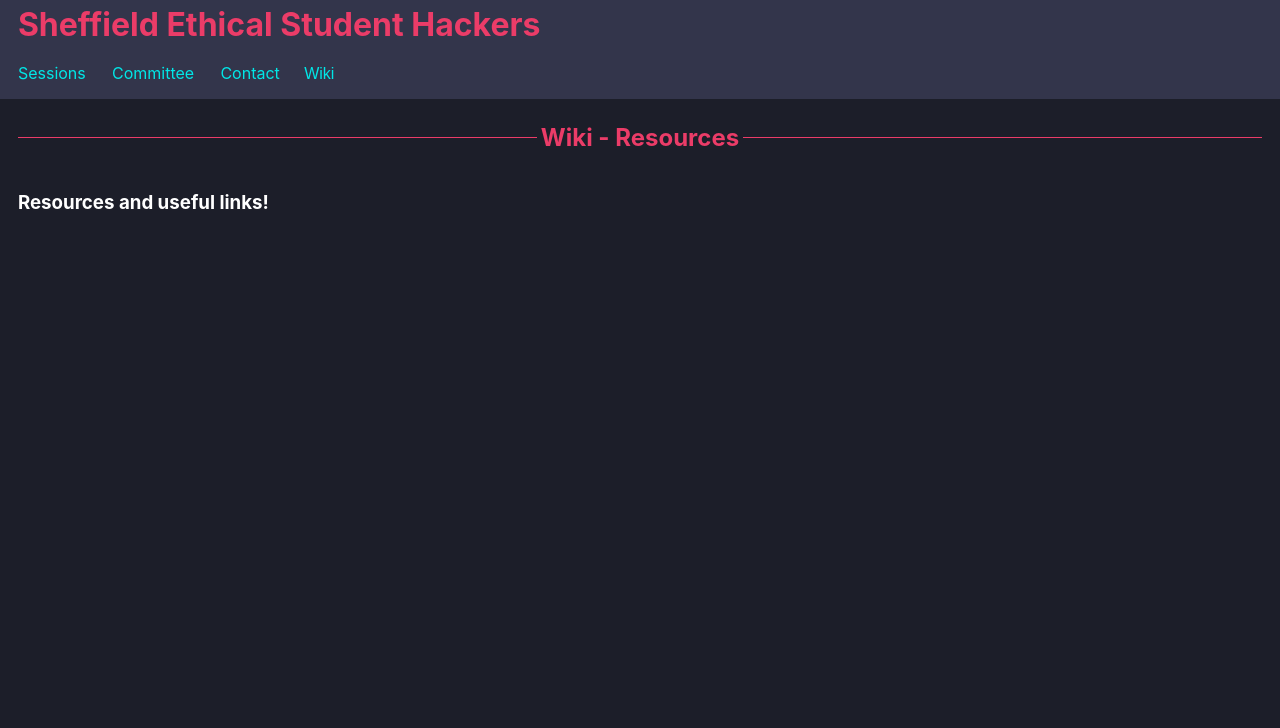
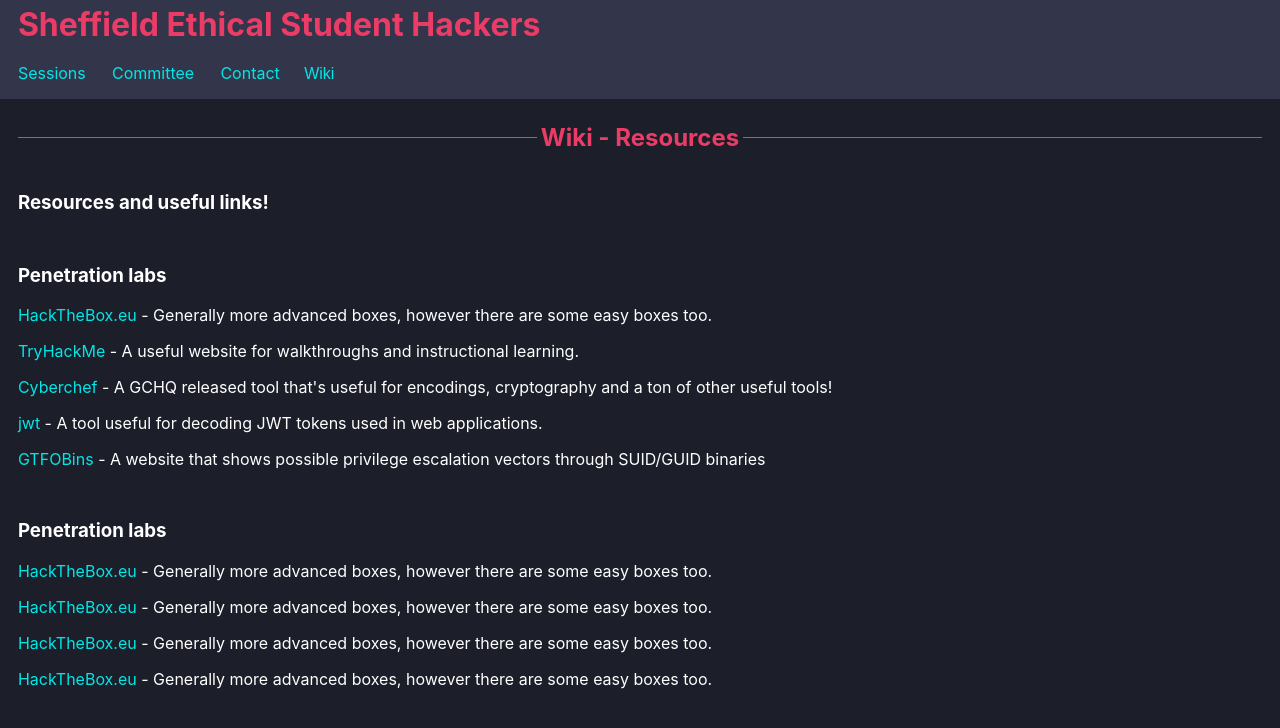
Before and after one commit to ShefESH/SeshWebsite, a Jekyll site: the page built from shefesh-site/_wiki/resources.html, in a window 1280 px wide. Shown: the top 728 px of the page. Built offline with Jekyll 4.4.1, drawn with Linux system fonts in a browser that asks for light colours.

Commit message:
Added more template

```diff
--- a/shefesh-site/_sass/wikiresources.scss
+++ b/shefesh-site/_sass/wikiresources.scss
@@ -0,0 +1,6 @@
+$backgroundColorLight: #33354b;
+$lightBlue: #00e7e7;
+
+#resources .resource {
+    margin-top: 50px;
+}
--- a/shefesh-site/_wiki/resources.html
+++ b/shefesh-site/_wiki/resources.html
@@ -11,4 +11,20 @@
 <h3 class="title-center">Resources and useful links!</h3>
 
 <div id="resources">
+    <div class="resource">
+        <h3>Penetration labs</h3>
+        <p><a href="https://www.hackthebox.eu">HackTheBox.eu</a> - Generally more advanced boxes, however there are some easy boxes too.</p>
+        <p><a href="https://tryhackme.com/">TryHackMe</a> - A useful website for walkthroughs and instructional learning.</p>
+        <p><a href="https://gchq.github.io/CyberChef/">Cyberchef</a> - A GCHQ released tool that's useful for encodings, cryptography and a ton of other useful tools!</p>
+        <p><a href="https://jwt.io/">jwt</a> - A tool useful for decoding JWT tokens used in web applications.</p>
+        <p><a href="https://gtfobins.github.io/">GTFOBins</a> - A website that shows possible privilege escalation vectors through SUID/GUID binaries</p>
+    </div>
+
+    <div class="resource">
+        <h3>Penetration labs</h3>
+        <p><a href="https://www.hackthebox.eu">HackTheBox.eu</a> - Generally more advanced boxes, however there are some easy boxes too.</p>
+        <p><a href="https://www.hackthebox.eu">HackTheBox.eu</a> - Generally more advanced boxes, however there are some easy boxes too.</p>
+        <p><a href="https://www.hackthebox.eu">HackTheBox.eu</a> - Generally more advanced boxes, however there are some easy boxes too.</p>
+        <p><a href="https://www.hackthebox.eu">HackTheBox.eu</a> - Generally more advanced boxes, however there are some easy boxes too.</p>
+    </div>
 </div>
```
